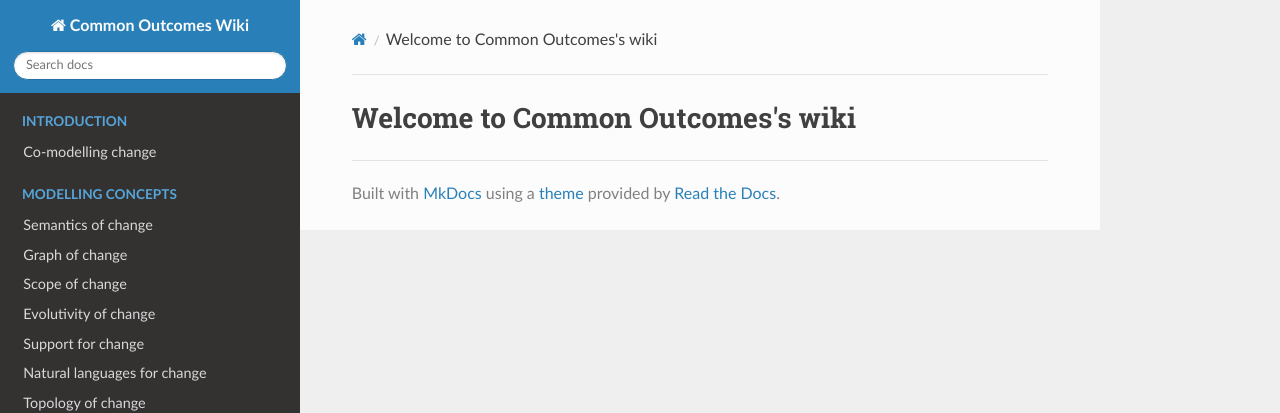
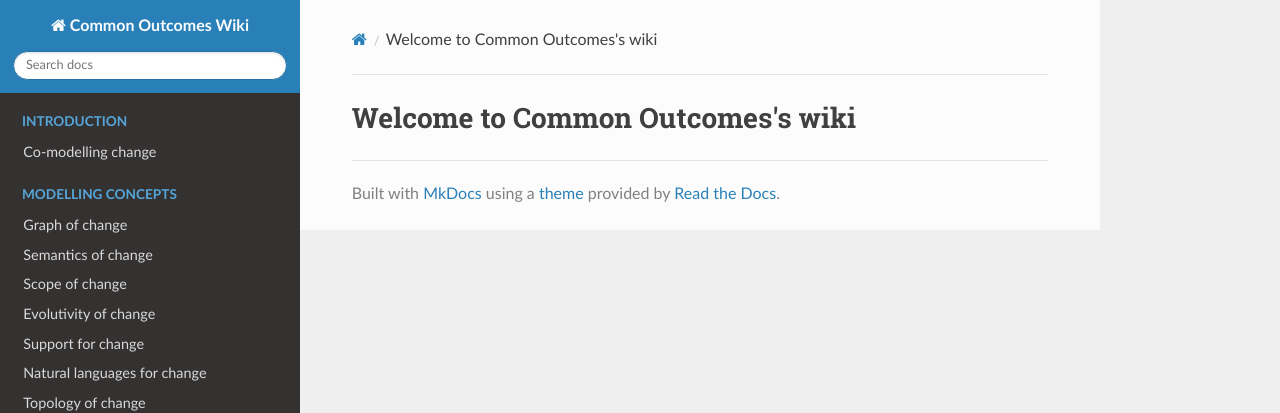
Before and after one commit to comodelling/commonoutcomes-wiki, an MkDocs documentation site: the page built from docs/index.md, in a window 1280 px wide. Shown: the top 413 px of the page. Built offline with MkDocs 1.6.1, drawn with Linux system fonts in a browser that asks for light colours; nearby versions of some CDN libraries; some of the changed lines change nothing that is shown.

Commit message:
update structure

```diff
--- a/mkdocs.yml
+++ b/mkdocs.yml
@@ -3,10 +3,10 @@ nav:
   - Introduction:
     - Co-modelling change: intro.md
   - Modelling concepts:
+    - Graph of change: graph.md
     - Semantics of change: semantics.md
-    - Graph of change: graph.md
     - Scope of change: scope.md
-    - Evolutivity of change: status.md
+    - Evolutivity of change: evolutivity.md
     - Support for change: support.md
     - Natural languages for change: languages.md
     - Topology of change: topology.md
```
Also changed, not shown: docs/evolutivity.md (added), docs/status.md (deleted).
